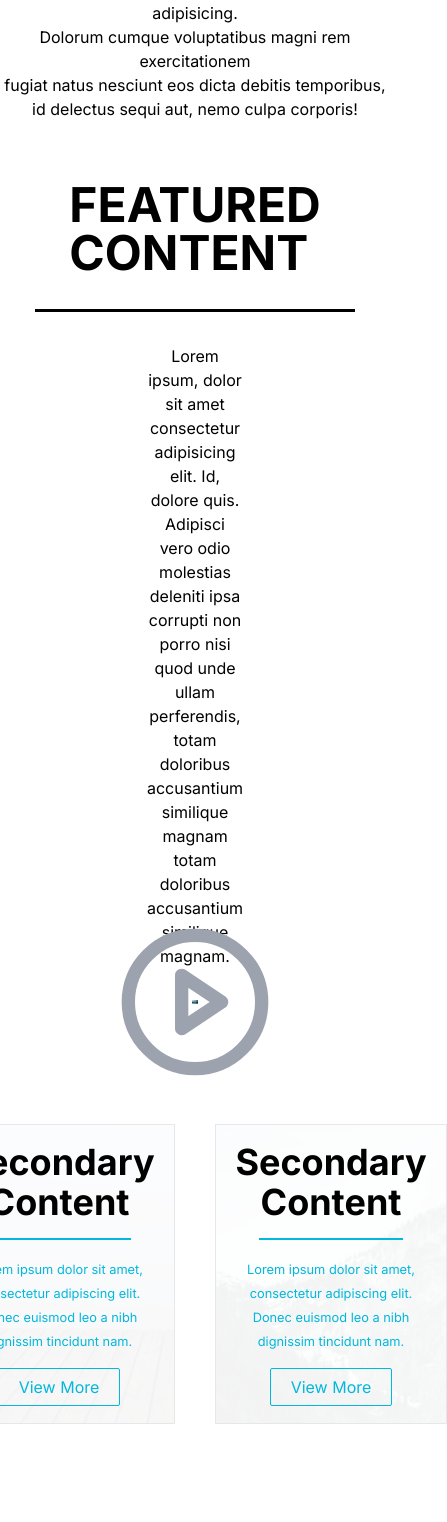
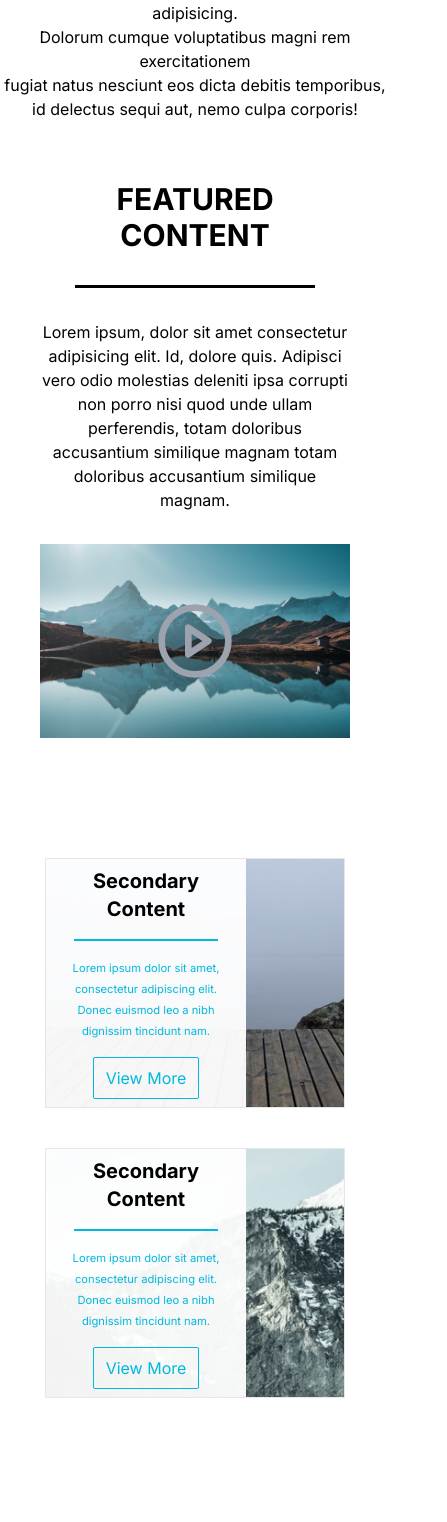
Before and after one commit to NaniasNic/Simply-UI, a Next.js app: page / in a window 390 px wide. Shown: the part 1629-3151 px from the top of the page, 447 px wide, since content can reach past the window. Built offline with nearby package versions, Linux system fonts and the light colour scheme.

Commit message:
PrimaryContent and SecondaryContent: responsive designer create

```diff
--- a/package.json
+++ b/package.json
@@ -1,5 +1,5 @@
 {
-  "name": "my-app",
+  "name": "simply-ui",
   "version": "0.1.0",
   "private": true,
   "scripts": {
--- a/src/components/PrimaryContent.tsx
+++ b/src/components/PrimaryContent.tsx
@@ -2,10 +2,10 @@ import { PlayCircle } from "lucide-react";
 
 export function PrimaryContent() {
     return (
-        <main className="flex flex-col gap-8 justify-center items-center px-48 py-[60px]">
-            <h1 className="text-5xl font-bold uppercase">Featured Content</h1>
+        <main className="flex flex-col gap-8 justify-center items-center px-48 py-[60px] max-[900px]:px-20 max-[400px]:px-10">
+            <h1 className="text-5xl font-bold uppercase text-center max-[400px]:text-3xl">Featured Content</h1>
 
-            <hr className="w-80 border-b-2 border-black" />
+            <hr className="w-80 border-b-2 border-black max-[400px]:w-60" />
 
             <p className="text-center">
                 Lorem ipsum, dolor sit amet consectetur adipisicing elit. Id, dolore quis.
@@ -14,7 +14,7 @@ export function PrimaryContent() {
             </p>
 
             <div className="flex justify-center items-center">
-                <PlayCircle className="absolute text-gray-400 w-40 h-40 cursor-pointer hover:text-gray-50" />
+                <PlayCircle className="absolute text-gray-400 w-40 h-40 max-[460px]:h-20 cursor-pointer hover:text-gray-50" />
 
                 <img src="/lake.jpg" alt="lake" className="w-full" />
             </div>
--- a/src/components/SecondaryContent.tsx
+++ b/src/components/SecondaryContent.tsx
@@ -1,39 +1,39 @@
 export function SecondaryContent() {
     return (
-        <main className="flex py-[60px] px-0 gap-10 justify-center items-center">
-            <div className="flex bg-[url('/article-image-1.jpg')] bg-cover items-center border w-[500px] h-[300px] gap-5">
-                <div className="flex w-[230px] h-full bg-white/95 gap-4 flex-col justify-center items-center p-5">
-                    <h1 className="text-4xl text-center font-bold">Secondary Content</h1>
+        <main className="flex py-[60px] px-0 gap-10 justify-center items-center max-[1080px]:flex-col">
+            <div className="flex bg-[url('/article-image-1.jpg')] bg-cover items-center border w-[500px] h-[300px] gap-5 max-[540px]:w-[400px] max-[430px]:w-[300px] max-[430px]:h-[250px]">
+                <div className="flex w-[230px] h-full bg-white/95 gap-4 flex-col justify-center items-center p-5 max-[540px]:w-[200px]">
+                    <h1 className="text-4xl text-center font-bold max-[540px]:text-2xl max-[430px]:text-xl">Secondary Content</h1>
 
                     <hr className="w-36 border border-[#02b8dd]" />
 
-                    <p className="text-center text-[#02b8dd]">
+                    <p className="text-center text-[#02b8dd] max-[430px]:text-sm">
                         <small>
                             Lorem ipsum dolor sit amet, consectetur adipiscing elit.
                             Donec euismod leo a nibh dignissim tincidunt nam.
                         </small>
                     </p>
 
-                    <a href="#" className="border border-[#02b8dd] text-[#02b8dd] rounded-sm px-5 py-[6px]">
+                    <a href="#" className="border border-[#02b8dd] text-[#02b8dd] rounded-sm px-5 py-[6px] max-[430px]:px-3 max-[430px]:py-2">
                         View More
                     </a>
                 </div>
             </div>
 
-            <div className="flex bg-[url('/article-image-2.jpg')] bg-cover items-center border w-[500px] h-[300px] gap-5">
-                <div className="flex w-[230px] h-full bg-white/95 gap-4 flex-col justify-center items-center p-5">
-                    <h1 className="text-4xl text-center font-bold">Secondary Content</h1>
+            <div className="flex bg-[url('/article-image-2.jpg')] bg-cover items-center border w-[500px] h-[300px] gap-5 max-[540px]:w-[400px] max-[430px]:w-[300px] max-[430px]:h-[250px]">
+                <div className="flex w-[230px] h-full bg-white/95 gap-4 flex-col justify-center items-center p-5 max-[540px]:w-[200px]">
+                    <h1 className="text-4xl text-center font-bold max-[540px]:text-2xl max-[430px]:text-xl">Secondary Content</h1>
 
                     <hr className="w-36 border border-[#02b8dd]" />
 
-                    <p className="text-center text-[#02b8dd]">
+                    <p className="text-center text-[#02b8dd] max-[430px]:text-sm">
                         <small>
                             Lorem ipsum dolor sit amet, consectetur adipiscing elit.
                             Donec euismod leo a nibh dignissim tincidunt nam.
                         </small>
                     </p>
 
-                    <a href="#" className="border border-[#02b8dd] text-[#02b8dd] rounded-sm px-5 py-[6px]">
+                    <a href="#" className="border border-[#02b8dd] text-[#02b8dd] rounded-sm px-5 py-[6px] max-[430px]:px-3 max-[430px]:py-2">
                         View More
                     </a>
                 </div>
```
